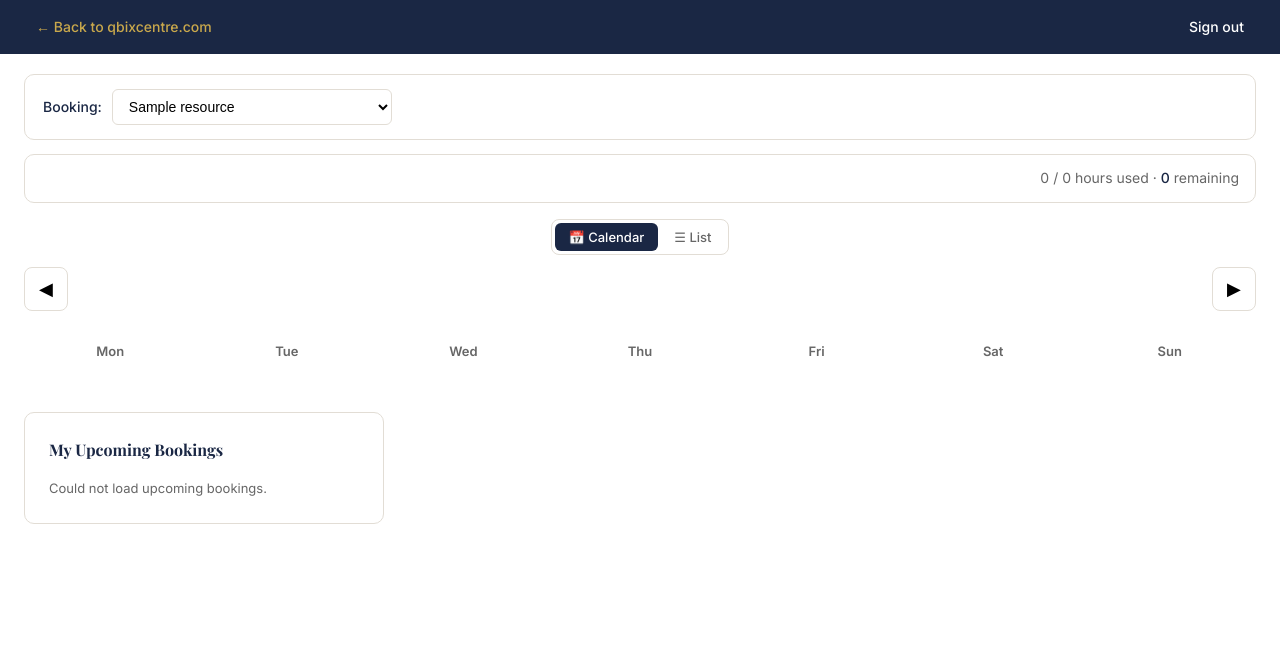
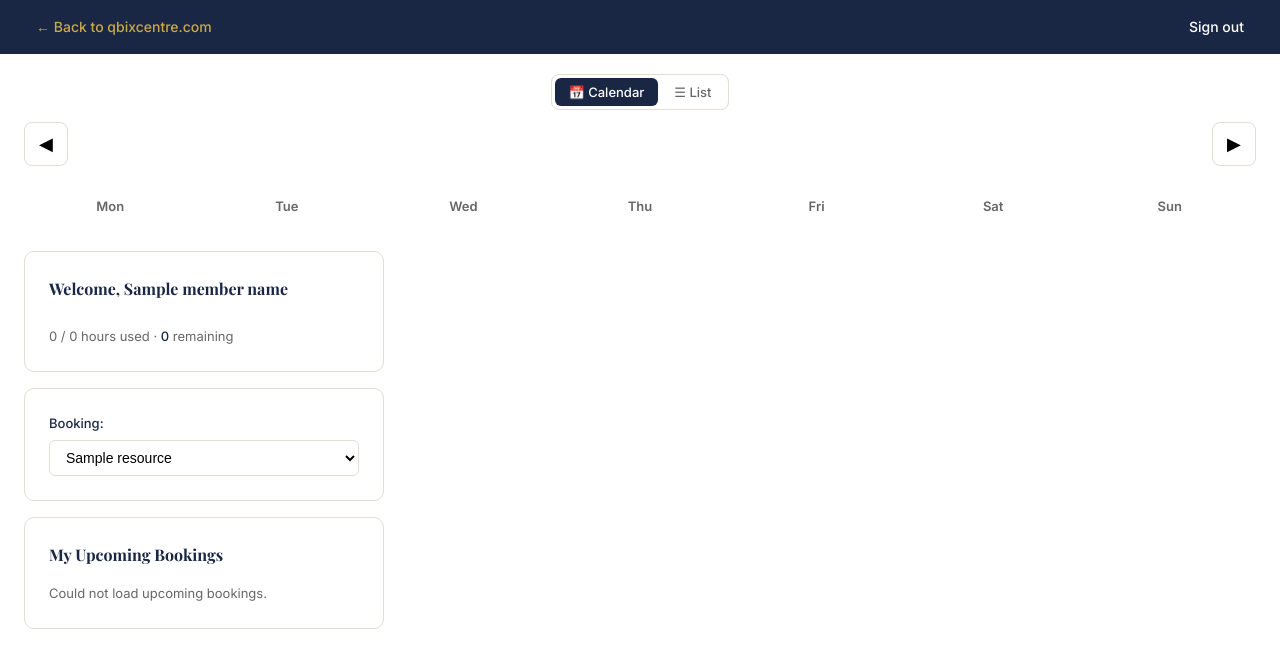
Before and after one commit to rockycpa/NewQbix, a Python web app: template templates/public/book_calendar.html in a window 1280 px wide. Shown: the top 668 px of the page. Run offline with Jinja, Linux system fonts and the light colour scheme; the template is opened without the code that fills it: most values are stand-ins (such as "Sample title", 1, 10 or a date in 2020).

Commit message:
calendar update

```diff
--- a/templates/public/book_calendar.html
+++ b/templates/public/book_calendar.html
@@ -30,7 +30,7 @@
 .cal-day{border:1px solid var(--border)}
 .cal-day .day-num{font-size:18px;font-weight:600;color:var(--navy)}
 .cal-day .day-slots{display:flex;flex-direction:column;gap:3px;margin-top:6px}
-.slot-pip{font-size:12px;padding:3px 6px;border-radius:4px;white-space:nowrap;overflow:hidden;text-overflow:ellipsis;font-weight:500}
+.slot-pip{font-size:12px;padding:3px 6px;border-radius:4px;font-weight:500;line-height:1.3;word-break:break-word;overflow-wrap:anywhere}
 .slot-pip.taken{background:#fee2e2;color:#991b1b}
 .slot-pip.mine{background:#d1fae5;color:#065f46}
 
@@ -81,33 +81,9 @@
 
     <!-- Calendar -->
     <div style="flex:1 1 900px;min-width:300px">
-      <!-- Resource picker (defaults to Conference Room; vacant offices listed below) -->
-      <!-- Dropdown sits on the left; "Click to See Floor Plan" link appears
-           on the right when the selected resource has a floorplan saved. -->
-      <div id="resource-picker-bar" style="background:#fff;border:1px solid var(--border);border-radius:var(--r);padding:14px 18px;margin-bottom:14px;display:flex;align-items:center;gap:16px;flex-wrap:wrap">
-        <div style="display:flex;align-items:center;gap:10px;flex-wrap:wrap">
-          <label for="resource-select" style="font-size:14px;font-weight:500;color:var(--navy);margin:0">Booking:</label>
-          <select id="resource-select" onchange="onResourceChange()" style="width:280px;max-width:100%;padding:8px 12px;border:1px solid var(--border);border-radius:6px;font-size:14px;background:#fff">
-            {% for r in resources %}
-            <option value="{{ r.id }}" data-floorplan="{{ (r.floorplan.url if r.floorplan else '') }}" data-label="{{ r.label }}">{{ r.label }}</option>
-            {% endfor %}
-          </select>
-        </div>
-        <a id="resource-floorplan-link" href="#" target="_blank" rel="noopener"
-           style="margin-left:auto;display:none;color:var(--gold);font-size:14px;font-weight:600;text-decoration:underline">
-          Click to See Floor Plan
-        </a>
-      </div>
-
-      <!-- Hours summary for the currently-viewed month. Updates on month-nav. -->
-      <div id="hours-summary" style="background:#fff;border:1px solid var(--border);border-radius:var(--r);padding:12px 16px;margin-bottom:16px;font-size:14px;color:var(--txt2);display:flex;justify-content:space-between;align-items:center;flex-wrap:wrap;gap:8px">
-        <span><span id="hours-month-label" style="font-weight:500;color:var(--navy)"></span></span>
-        <span><span id="hours-used">0</span> / <span id="hours-included">0</span> hours used &middot; <span id="hours-remaining" style="font-weight:500;color:var(--navy)">0</span> remaining</span>
-      </div>
 
       <!-- View toggle: calendar grid vs upcoming-list. List view spans all
-           resources for the next 60 days; resource picker is hidden in that
-           mode since it isn't relevant. -->
+           resources for the next 60 days. -->
       <div style="display:flex;justify-content:center;margin-bottom:12px">
         <div class="view-toggle" role="tablist">
           <button id="vt-cal" class="active" onclick="setView('cal')">📅 Calendar</button>
@@ -147,13 +123,26 @@
       </div>
     </div>
 
-    <!-- Booking panel -->
+    <!-- Right column: welcome card → booking panel (when active) → resource
+         picker → My Upcoming Bookings -->
     <div style="flex:0 1 360px;min-width:280px;width:100%;max-width:380px">
+
+      <!-- Welcome banner — always visible. Hours numbers update on month-nav. -->
+      <div class="time-picker" style="margin-top:0">
+        <h3 style="font-size:16px;margin:0 0 6px 0">Welcome, {{ member_name }}</h3>
+        <div style="font-size:13px;color:var(--txt2);line-height:1.5">
+          <span id="hours-month-label" style="font-weight:500;color:var(--navy)"></span><br>
+          <span id="hours-used">0</span> / <span id="hours-included">0</span> hours used &middot;
+          <span id="hours-remaining" style="font-weight:500;color:var(--navy)">0</span> remaining
+        </div>
+      </div>
+
       <div id="booking-panel" class="time-picker" style="display:none">
         <h3 id="panel-date"></h3>
         <div class="form-group">
           <label style="font-size:13px">Meeting Title</label>
           <input type="text" id="booking-title" placeholder="e.g. Client Meeting" style="width:100%;padding:8px 12px;border:1px solid var(--border);border-radius:6px;font-size:14px;outline:none">
+          <div style="font-size:11px;color:var(--txt2);margin-top:4px">This will show on calendar.</div>
         </div>
         <div class="form-group" style="margin-top:12px">
           <label style="font-size:13px">Start Time</label>
@@ -197,6 +186,22 @@
             <button onclick="acceptOverage()" class="btn btn-gold" style="flex:1">Accept &amp; Confirm</button>
           </div>
         </div>
+      </div>
+
+      <!-- Resource picker — sits directly above My Upcoming Bookings.
+           "Click to See Floor Plan" link appears when the selected resource
+           has a floorplan saved. -->
+      <div id="resource-picker-bar" class="time-picker" style="margin-top:16px">
+        <label for="resource-select" style="font-size:13px;font-weight:500;color:var(--navy);display:block;margin-bottom:6px">Booking:</label>
+        <select id="resource-select" onchange="onResourceChange()" style="width:100%;padding:8px 12px;border:1px solid var(--border);border-radius:6px;font-size:14px;background:#fff">
+          {% for r in resources %}
+          <option value="{{ r.id }}" data-floorplan="{{ (r.floorplan.url if r.floorplan else '') }}" data-label="{{ r.label }}">{{ r.label }}</option>
+          {% endfor %}
+        </select>
+        <a id="resource-floorplan-link" href="#" target="_blank" rel="noopener"
+           style="display:none;margin-top:8px;color:var(--gold);font-size:13px;font-weight:600;text-decoration:underline">
+          Click to See Floor Plan
+        </a>
       </div>
 
       <!-- Upcoming bookings -->
@@ -407,8 +412,10 @@
     let html = `<div class="day-num">${d}</div><div class="day-slots">`;
     dayBookings.forEach(b => {
       const isMe = isMine(b);
-      const who = pipName(b);   // first name, escaped
-      html += `<div class="slot-pip ${isMe?'mine':'taken'}" title="${pipTitle(b)}">${b.start}&ndash;${b.end}${who?` <span class="pip-name">· ${who}</span>`:''}</div>`;
+      const title = escHtml(b.title || 'Meeting');
+      // Show meeting title on the pip (not the member name). Hover-title carries
+      // the full info (member · title · resource).
+      html += `<div class="slot-pip ${isMe?'mine':'taken'}" title="${pipTitle(b)}">${b.start}&ndash;${b.end} <span class="pip-name">· ${title}</span></div>`;
     });
     html += '</div>';
     cell.innerHTML = html;
@@ -713,10 +720,9 @@
   document.getElementById('vt-list').classList.toggle('active', mode==='list');
   document.getElementById('view-cal-wrap').style.display  = mode==='cal'  ? 'block' : 'none';
   document.getElementById('view-list-wrap').style.display = mode==='list' ? 'block' : 'none';
-  // Resource picker / hours summary only matter in calendar mode. Both are
-  // inline-styled display:flex; restore that explicitly when showing.
-  document.getElementById('resource-picker-bar').style.display = mode==='cal' ? 'flex' : 'none';
-  document.getElementById('hours-summary').style.display                  = mode==='cal' ? 'flex' : 'none';
+  // Resource picker now lives in the right column above My Upcoming Bookings.
+  // It's useful in both modes (the dropdown still drives the calendar grid
+  // when the user switches back), so we leave it visible.
   if(mode==='cal'){
     // Hide whatever booking panel was open — list mode would have left it stale.
     document.getElementById('booking-panel').style.display = 'none';
```
